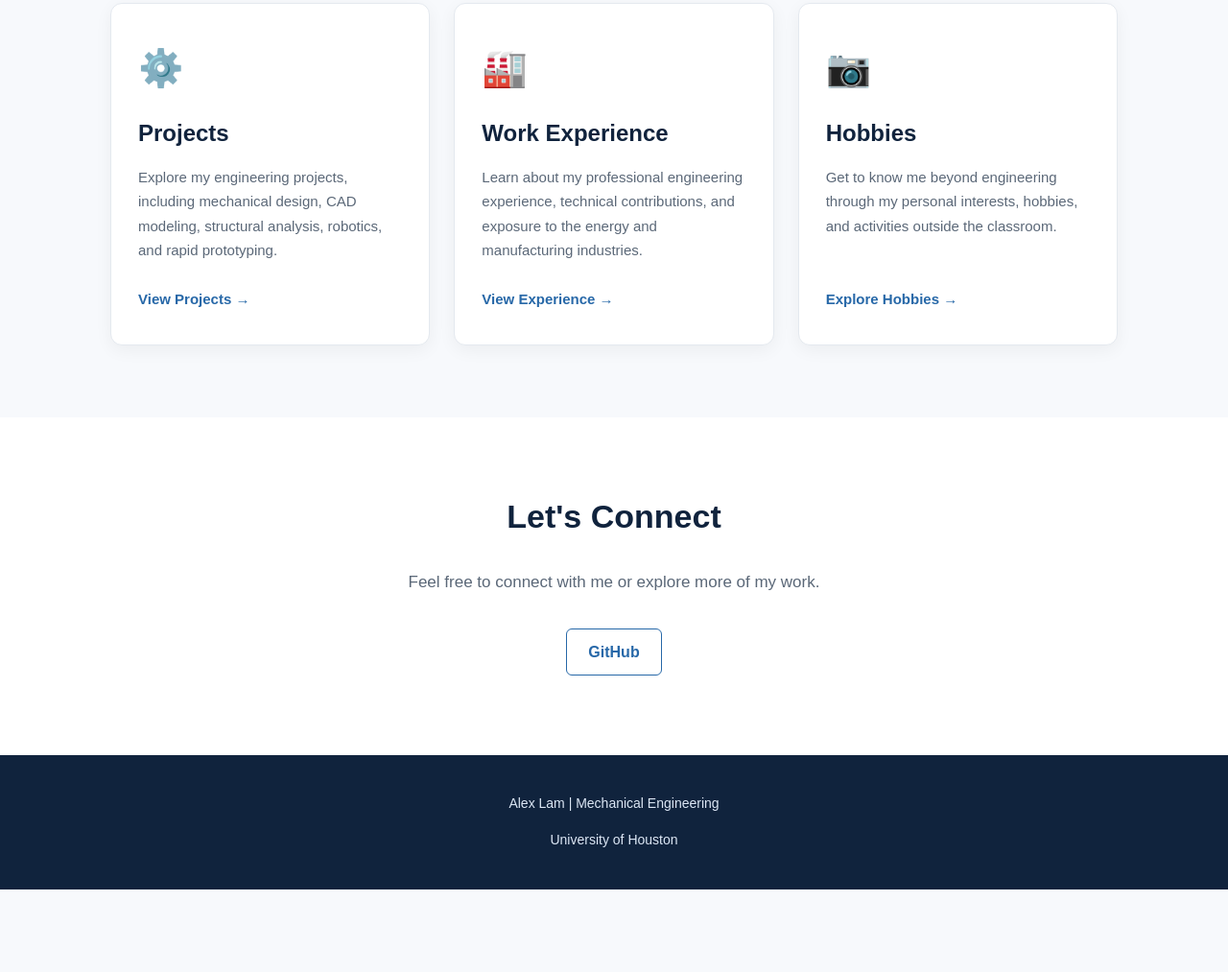
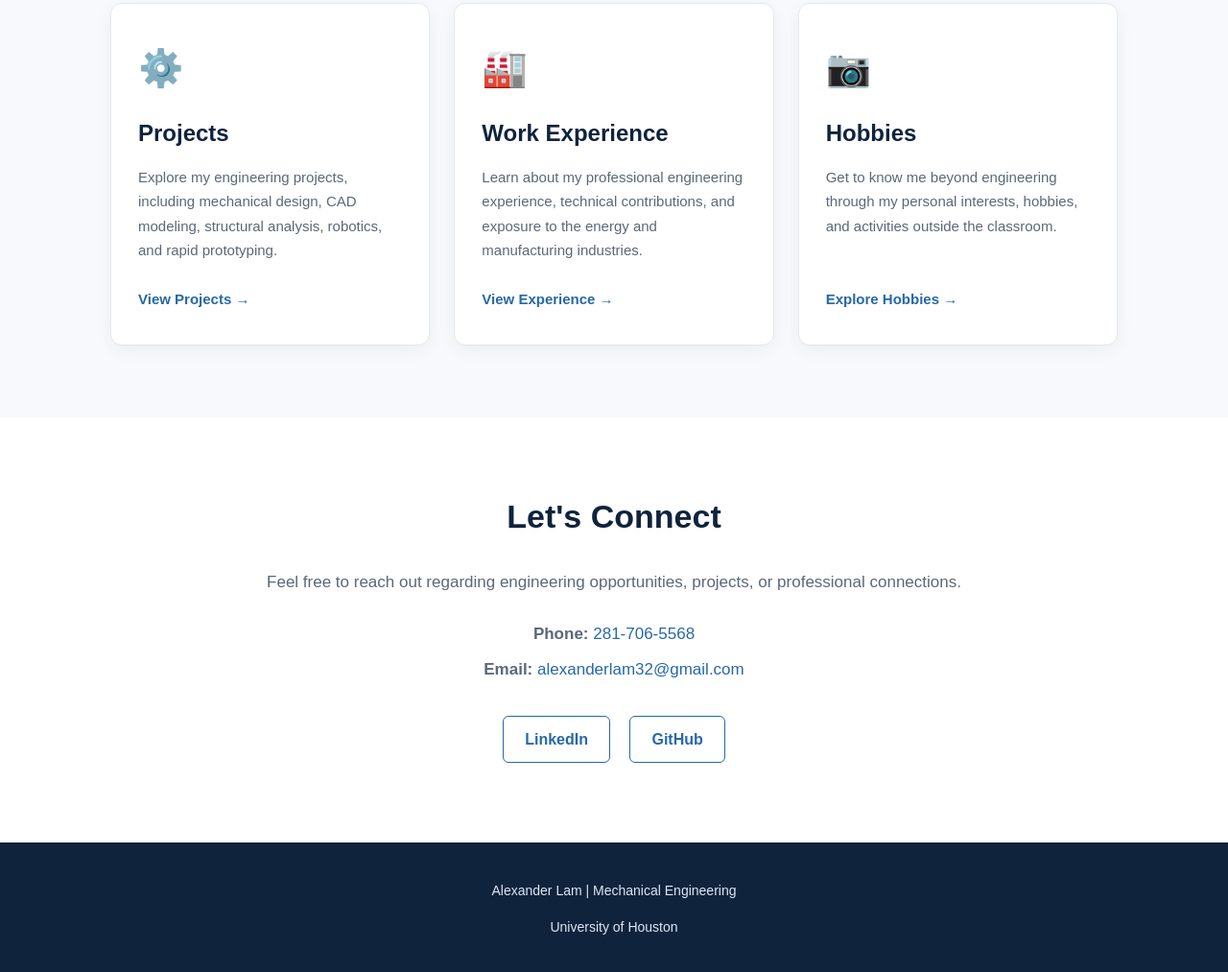
Before and after one commit to alexanderlam32-alt/alexanderlam32-alt.github.io, a plain HTML site: page index.html in a window 1280 px wide. Shown: the part 1355-2368 px from the top of the page at 96% size. Before the commit the page ends 2282 px from the top, so only its background shows below. Drawn offline with Linux system fonts and the light colour scheme.

Commit message:
Update index.html

```diff
--- a/index.html
+++ b/index.html
@@ -7,7 +7,7 @@
   <meta name="viewport"
         content="width=device-width, initial-scale=1.0">
 
-  <title>Alex Lam | Engineering Portfolio</title>
+  <title>Alexander Lam | Engineering Portfolio</title>
 
   <style>
     * {
@@ -228,6 +228,23 @@
       font-size: 17px;
     }
 
+    .contact-details {
+      margin: 25px 0;
+    }
+
+    .contact-details p {
+      margin: 8px 0;
+    }
+
+    .contact-details a {
+      color: #2768a8;
+      text-decoration: none;
+    }
+
+    .contact-details a:hover {
+      text-decoration: underline;
+    }
+
     .contact-links {
       margin-top: 25px;
     }
@@ -241,6 +258,7 @@
       color: #2768a8;
       text-decoration: none;
       font-weight: bold;
+      transition: background 0.2s, color 0.2s;
     }
 
     .contact-links a:hover {
@@ -296,7 +314,7 @@
 
   <nav>
     <a class="logo" href="index.html">
-      Alex Lam
+      Alexander Lam
     </a>
 
     <div class="nav-links">
@@ -313,7 +331,7 @@
 
   <header class="hero" id="home">
 
-    <h1>Alex Lam</h1>
+    <h1>Alexander Lam</h1>
 
     <p>
       Honors Mechanical Engineering Student
@@ -474,11 +492,37 @@
       <h2>Let's Connect</h2>
 
       <p>
-        Feel free to connect with me
-        or explore more of my work.
+        Feel free to reach out regarding
+        engineering opportunities,
+        projects, or professional connections.
       </p>
 
+      <div class="contact-details">
+
+        <p>
+          <strong>Phone:</strong>
+          <a href="tel:+12817065568">
+            281-706-5568
+          </a>
+        </p>
+
+        <p>
+          <strong>Email:</strong>
+          <a href="mailto:alexanderlam32@gmail.com">
+            alexanderlam32@gmail.com
+          </a>
+        </p>
+
+      </div>
+
       <div class="contact-links">
+
+        <a
+          href="https://www.linkedin.com/in/alam329/"
+          target="_blank"
+          rel="noopener noreferrer">
+          LinkedIn
+        </a>
 
         <a
           href="https://github.com/alexanderlam32-alt"
@@ -499,7 +543,7 @@
   <footer>
 
     <p>
-      Alex Lam | Mechanical Engineering
+      Alexander Lam | Mechanical Engineering
     </p>
 
     <p>
```
